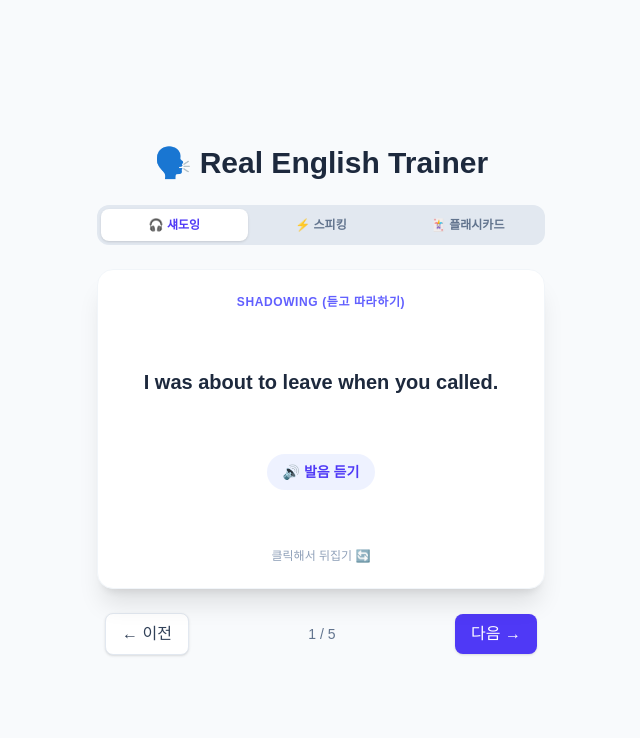
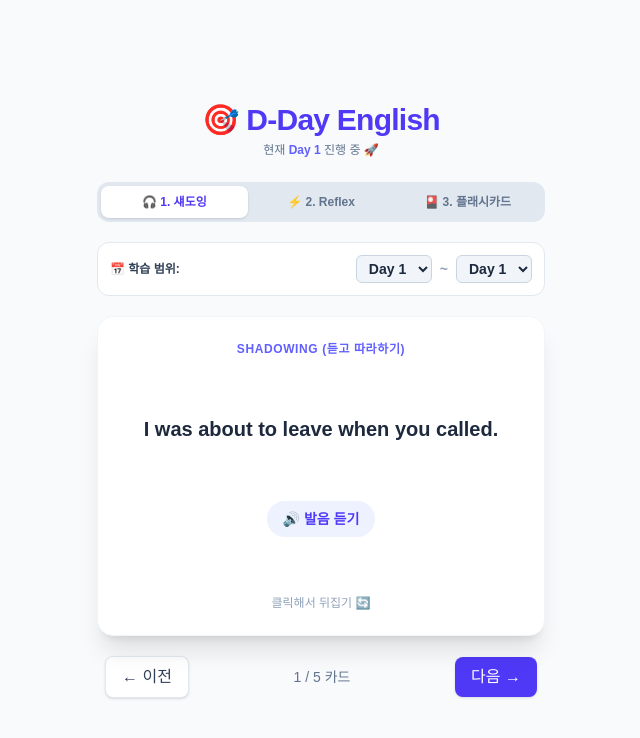
Before and after one commit to gwoocode/daily-english, a Next.js app: page / in a window 1280 px wide. Shown: the top 738 px of the page, without its empty margins (319-959 px from the left). Built offline with nearby package versions, Linux system fonts and the light colour scheme.

Commit message:
Add D-Day English feature and auto day grouping

```diff
--- a/src/app/page.js
+++ b/src/app/page.js
@@ -6,11 +6,22 @@ export default function Home() {
   const reflex = getCategoryData('reflex');
   const flashcards = getCategoryData('flashcards');
 
+  // 가장 데이터가 많은 카테고리 기준으로 총 Day 계산
+  const maxItems = Math.max(shadowing.length, reflex.length, flashcards.length);
+  const currentTotalDays = Math.max(1, Math.ceil(maxItems / 50));
+
   return (
     <main className="min-h-screen bg-slate-50 dark:bg-slate-900 flex flex-col items-center justify-center p-4">
-      <h1 className="text-3xl font-extrabold text-slate-800 dark:text-white mb-6">
-        🗣️ Real English Trainer
-      </h1>
+      {/* 헤더 부분 */}
+      <div className="text-center mb-6">
+        <h1 className="text-3xl font-black text-indigo-600 dark:text-indigo-400 tracking-tight mb-1">
+          🎯 D-Day English
+        </h1>
+        <p className="text-xs text-slate-500 dark:text-slate-400 font-medium">
+          현재 <span className="text-indigo-500 font-bold">Day {currentTotalDays}</span> 진행 중 🚀
+        </p>
+      </div>
+
       <MainView
         initialData={{
           shadowing,
--- a/src/components/MainView.jsx
+++ b/src/components/MainView.jsx
@@ -1,36 +1,67 @@
 'use client';
 
-import { useState } from 'react';
+import { useState, useMemo } from 'react';
 import Flashcard from './Flashcard';
+
+const ITEMS_PER_DAY = 50; // Day당 카드 개수
 
 export default function MainView({ initialData }) {
   const [activeTab, setActiveTab] = useState('shadowing');
+  const [selectedStartDay, setSelectedStartDay] = useState(1);
+  const [selectedEndDay, setSelectedEndDay] = useState(1);
   const [currentIndex, setCurrentIndex] = useState(0);
 
-  const currentList = initialData[activeTab] || [];
-  const currentItem = currentList[currentIndex];
+  // 현재 선택된 카테고리의 전체 데이터
+  const fullList = initialData[activeTab] || [];
 
+  // 전체 데이터 기반으로 총 Day 수 계산 (최소 1 Day)
+  const totalDays = Math.max(1, Math.ceil(fullList.length / ITEMS_PER_DAY));
+
+  // 선택한 Day 범위에 맞게 카드 필터링
+  const filteredList = useMemo(() => {
+    const startIndex = (selectedStartDay - 1) * ITEMS_PER_DAY;
+    const endIndex = selectedEndDay * ITEMS_PER_DAY;
+    return fullList.slice(startIndex, endIndex);
+  }, [fullList, selectedStartDay, selectedEndDay]);
+
+  const currentItem = filteredList[currentIndex];
+
+  // 탭 변경 시 초기화
   const handleTabChange = (tabKey) => {
     setActiveTab(tabKey);
     setCurrentIndex(0);
   };
 
+  // Day 변경 시 인덱스 초기화
+  const handleStartDayChange = (e) => {
+    const val = Number(e.target.value);
+    setSelectedStartDay(val);
+    if (val > selectedEndDay) setSelectedEndDay(val);
+    setCurrentIndex(0);
+  };
+
+  const handleEndDayChange = (e) => {
+    const val = Number(e.target.value);
+    setSelectedEndDay(val);
+    setCurrentIndex(0);
+  };
+
   const handleNext = () => {
-    setCurrentIndex((prev) => (prev + 1) % currentList.length);
+    setCurrentIndex((prev) => (prev + 1) % filteredList.length);
   };
 
   const handlePrev = () => {
-    setCurrentIndex((prev) => (prev - 1 + currentList.length) % currentList.length);
+    setCurrentIndex((prev) => (prev - 1 + filteredList.length) % filteredList.length);
   };
 
   return (
-    <div className="flex flex-col items-center gap-6 w-full max-w-md">
-      {/* 카테고리 선택 탭 */}
+    <div className="flex flex-col items-center gap-5 w-full max-w-md">
+      {/* 1. 카테고리 선택 탭 */}
       <div className="flex bg-slate-200 dark:bg-slate-800 p-1 rounded-xl w-full justify-between">
         {[
-          { key: 'shadowing', label: '🎧 섀도잉' },
-          { key: 'reflex', label: '⚡ 스피킹' },
-          { key: 'flashcards', label: '🃏 플래시카드' }
+          { key: 'shadowing', label: '🎧 1. 섀도잉' },
+          { key: 'reflex', label: '⚡ 2. Reflex' },
+          { key: 'flashcards', label: '🎴 3. 플래시카드' }
         ].map((tab) => (
           <button
             key={tab.key}
@@ -46,7 +77,41 @@ export default function MainView({ initialData }) {
         ))}
       </div>
 
-      {/* 카드 화면 */}
+      {/* 2. Day 범위 선택 셀렉터 */}
+      <div className="flex items-center justify-between w-full bg-white dark:bg-slate-800 p-3 rounded-xl border border-slate-200 dark:border-slate-700 text-sm">
+        <span className="font-semibold text-slate-700 dark:text-slate-300 text-xs">
+          📅 학습 범위:
+        </span>
+        <div className="flex items-center gap-2">
+          <select
+            value={selectedStartDay}
+            onChange={handleStartDayChange}
+            className="bg-slate-100 dark:bg-slate-700 text-slate-800 dark:text-white font-bold py-1 px-2 rounded-md border border-slate-300 dark:border-slate-600 focus:outline-none"
+          >
+            {Array.from({ length: totalDays }, (_, i) => i + 1).map((d) => (
+              <option key={`start-${d}`} value={d}>
+                Day {d}
+              </option>
+            ))}
+          </select>
+          <span className="text-slate-400 font-bold">~</span>
+          <select
+            value={selectedEndDay}
+            onChange={handleEndDayChange}
+            className="bg-slate-100 dark:bg-slate-700 text-slate-800 dark:text-white font-bold py-1 px-2 rounded-md border border-slate-300 dark:border-slate-600 focus:outline-none"
+          >
+            {Array.from({ length: totalDays }, (_, i) => i + 1)
+              .filter((d) => d >= selectedStartDay)
+              .map((d) => (
+                <option key={`end-${d}`} value={d}>
+                  Day {d}
+                </option>
+              ))}
+          </select>
+        </div>
+      </div>
+
+      {/* 3. 카드 화면 */}
       {currentItem ? (
         <>
           <Flashcard
@@ -64,7 +129,7 @@ export default function MainView({ initialData }) {
               ← 이전
             </button>
             <span className="text-sm text-slate-500 font-medium">
-              {currentIndex + 1} / {currentList.length}
+              {currentIndex + 1} / {filteredList.length} 카드
             </span>
             <button
               onClick={handleNext}
@@ -75,7 +140,7 @@ export default function MainView({ initialData }) {
           </div>
         </>
       ) : (
-        <p className="text-slate-500 my-10">해당 카테고리에 데이터가 없거나 형식이 틀렸습니다.</p>
+        <p className="text-slate-500 my-10">선택한 범위에 데이터가 없습니다.</p>
       )}
     </div>
   );
```
